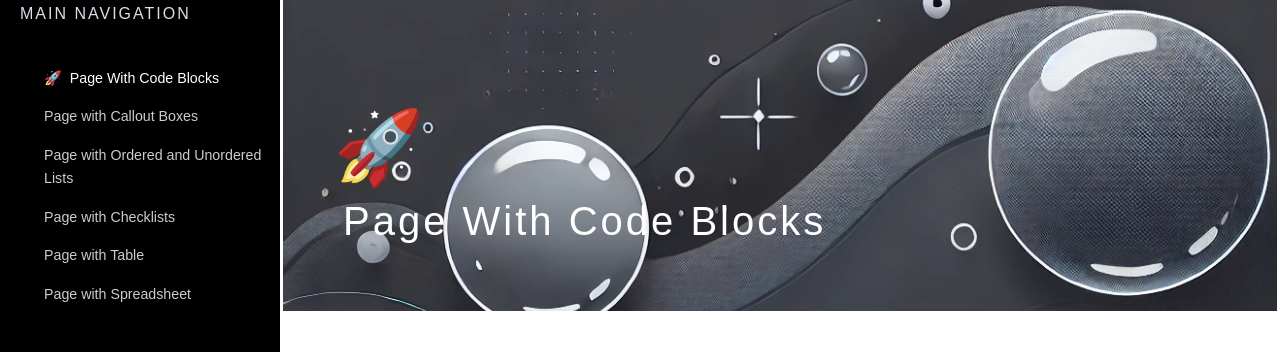
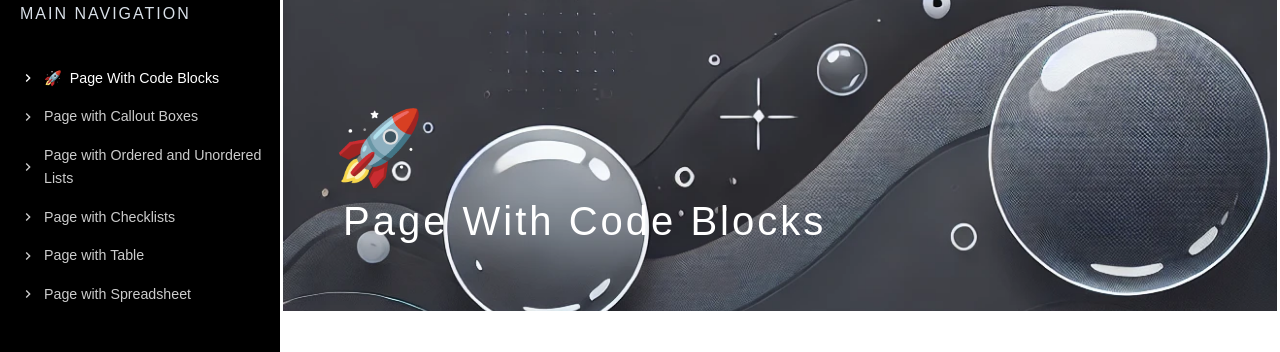
Before and after one commit to krishna-chaitanya-piratla/dev-prep-notes, a React (Create React App) app in the folder frontend/: page / in a window 1280 px wide. Shown: the part 195-547 px from the top of the page. Built offline with nearby package versions, Linux system fonts and the light colour scheme; a web font is replaced by a local one.

Commit message:
Fix the MainNavigation rendering issue and add react memo to it

```diff
--- a/frontend/src/components/MainNavigation/MainNavigation.tsx
+++ b/frontend/src/components/MainNavigation/MainNavigation.tsx
@@ -1,53 +1,126 @@
-import React, { useState } from 'react';
+import React, { useState, useCallback, useEffect, memo, MouseEvent as ReactMouseEvent } from 'react';
 import { observer } from 'mobx-react-lite';
 import dataStore from '../../stores/DataStore';
-import Logo from '../Page/Logo';
-import { MainNavigationWrapper, IconContainer, LinkItem, ExpandIcon, LinkText, NoPagesPlaceholder, MainNavigationHeader, NavigationLogo } from '../../styles/MainNavigation/MainNavigation';
+import { PageWithChildren } from '../../types/Page';
+import {
+  MainNavigationWrapper,
+  IconContainer,
+  LinkItem,
+  ExpandIcon,
+  LinkText,
+  NoPagesPlaceholder,
+  MainNavigationHeader,
+  NavigationLogo,
+  EmojiPickerWrapper
+} from '../../styles/MainNavigation/MainNavigation';
 import KeyboardArrowLeftIcon from '@mui/icons-material/KeyboardArrowLeft';
 import HomeIcon from '@mui/icons-material/Home';
 import KeyboardArrowRightIcon from '@mui/icons-material/KeyboardArrowRight';
 import KeyboardArrowDownIcon from '@mui/icons-material/KeyboardArrowDown';
+import Picker from '@emoji-mart/react';
+import data from '@emoji-mart/data';
 
-const renderPageTree = (pages: any[], depth: number = 0, hoveredItem: string | null, setHoveredItem: React.Dispatch<React.SetStateAction<string | null>>) => {
-  return pages.map((page) => {
+interface NavigationItemProps {
+  page: PageWithChildren;
+  depth: number;
+  showEmojiPicker: (pageId: string, event: ReactMouseEvent) => void;
+}
+
+const NavigationItem: React.FC<NavigationItemProps> = memo(observer(({ page, depth, showEmojiPicker }) => {
   const logo = dataStore.getLogo(page.metadata.id);
+  const isExpanded = dataStore.isExpanded(page.metadata.id);
+  console.log(`Rendering page: ${page.metadata.linkName}, logo: ${logo}, isExpanded: ${isExpanded}`);
 
   return (
-      <React.Fragment key={page.metadata.link}>
+    <>
       <LinkItem
-          onClick={() => dataStore.setPage(page)}
+        onClick={() => {
+          console.log(`Navigating to page: ${page.metadata.linkName}`);
+          dataStore.setPage(page);
+        }}
         isActive={dataStore.currentPage.metadata.link === page.metadata.link}
         depth={depth}
         hasChildren={page.children.length > 0}
-          isHovered={hoveredItem === page.metadata.link}
-          onMouseEnter={() => setHoveredItem(page.metadata.link)}
-          onMouseLeave={() => setHoveredItem(null)}
       >
         <ExpandIcon
-            isHovered={hoveredItem === page.metadata.link}
-            onClick={(e) => { e.stopPropagation(); dataStore.toggleExpand(page.metadata.id); }}
+          onClick={(e) => {
+            e.stopPropagation();
+            console.log(`Toggling expand for page: ${page.metadata.linkName}`);
+            dataStore.toggleExpand(page.metadata.id);
+          }}
         >
-            {dataStore.isExpanded(page.metadata.id) ? <KeyboardArrowDownIcon /> : <KeyboardArrowRightIcon />}
+          {isExpanded ? <KeyboardArrowDownIcon /> : <KeyboardArrowRightIcon />}
         </ExpandIcon>
-          {logo && <NavigationLogo>{logo}</NavigationLogo>} {/* Use NavigationLogo component */}
+        {logo && <NavigationLogo onClick={(e) => showEmojiPicker(page.metadata.id, e)}>{logo}</NavigationLogo>}
         <LinkText>{page.metadata.linkName}</LinkText>
       </LinkItem>
-        {dataStore.isExpanded(page.metadata.id) && (
-          page.children.length > 0 ? (
-            renderPageTree(page.children, depth + 1, hoveredItem, setHoveredItem)
+      {isExpanded && (
+        <>
+          {page.children.length > 0 ? (
+            <RenderPageTree pages={page.children} depth={depth + 1} showEmojiPicker={showEmojiPicker} />
           ) : (
             <NoPagesPlaceholder depth={depth + 1}>
               No pages inside
             </NoPagesPlaceholder>
-          )
           )}
-      </React.Fragment>
+        </>
+      )}
+    </>
+  );
+}));
+
+interface RenderPageTreeProps {
+  pages: PageWithChildren[];
+  depth?: number;
+  showEmojiPicker: (pageId: string, event: ReactMouseEvent) => void;
+}
+
+const RenderPageTree: React.FC<RenderPageTreeProps> = observer(({ pages, depth = 0, showEmojiPicker }) => {
+  return (
+    <>
+      {pages.map((page) => (
+        <NavigationItem key={page.metadata.link} page={page} depth={depth} showEmojiPicker={showEmojiPicker} />
+      ))}
+    </>
   );
 });
-};
 
 const MainNavigation: React.FC = observer(() => {
-  const [hoveredItem, setHoveredItem] = useState<string | null>(null);
+  const [pickerPosition, setPickerPosition] = useState<{ x: number; y: number } | null>(null);
+  const [pickerPageId, setPickerPageId] = useState<string | null>(null);
+
+  const showEmojiPicker = useCallback((pageId: string, event: ReactMouseEvent) => {
+    event.stopPropagation();
+    console.log(`Showing emoji picker for page: ${pageId}`);
+    setPickerPageId(pageId);
+    setPickerPosition({ x: event.clientX, y: event.clientY });
+  }, []);
+
+  const handleEmojiSelect = useCallback((emoji: any) => {
+    if (pickerPageId) {
+      console.log(`Selected emoji: ${emoji.native} for page: ${pickerPageId}`);
+      dataStore.setLogoForPage(pickerPageId, emoji.native);
+      setPickerPageId(null);
+      setPickerPosition(null);
+    } else {
+      console.log('Picker page ID is null.');
+    }
+  }, [pickerPageId]);
+
+  const handleClickOutside = useCallback((event: MouseEvent) => {
+    if (pickerPosition) {
+      console.log('Click outside emoji picker, closing picker.');
+      setPickerPageId(null);
+      setPickerPosition(null);
+    }
+  }, [pickerPosition]);
+
+  useEffect(() => {
+    document.addEventListener('mousedown', handleClickOutside);
+    return () => {
+      document.removeEventListener('mousedown', handleClickOutside);
+    };
+  }, [handleClickOutside]);
 
   return (
     <MainNavigationWrapper>
@@ -57,7 +130,14 @@ const MainNavigation: React.FC = observer(() => {
         <KeyboardArrowRightIcon />
       </IconContainer>
       <MainNavigationHeader>Main Navigation</MainNavigationHeader>
-      <div>{renderPageTree(dataStore.pageTree, 0, hoveredItem, setHoveredItem)}</div>
+      <div>
+        <RenderPageTree pages={dataStore.pageTree} showEmojiPicker={showEmojiPicker} />
+      </div>
+      {pickerPosition && (
+        <EmojiPickerWrapper style={{ top: pickerPosition.y, left: pickerPosition.x }}>
+          <Picker data={data} onEmojiSelect={handleEmojiSelect} />
+        </EmojiPickerWrapper>
+      )}
     </MainNavigationWrapper>
   );
 });
--- a/frontend/src/stores/DataStore.ts
+++ b/frontend/src/stores/DataStore.ts
@@ -42,21 +42,32 @@ class DataStore {
     }
   };
 
-  getLogo = (pageId: string): string | undefined => {
-    const page = this.pages.find(page => page.metadata.id === pageId);
-    return page?.title.logo;
+  setLogoForPage = (pageId: string, logo: string) => {
+    console.log(`Setting logo for page: ${pageId}, logo: ${logo}`);
+    const page = this.pages.find(p => p.metadata.id === pageId);
+    if (page && page.title) {
+      console.log(`Found page: ${page.metadata.linkName}`);
+      page.title.logo = logo;
+      this.updatePage(page); // Ensure the update is processed
+    } else {
+      console.log(`Page not found for ID: ${pageId}`);
+    }
   };
 
   toggleExpand = (pageId: string) => {
     if (this.expandedPages.has(pageId)) {
       this.expandedPages.delete(pageId);
+      console.log(`Collapsed page: ${pageId}, expandedPages: `, Array.from(this.expandedPages));
     } else {
       this.expandedPages.add(pageId);
+      console.log(`Expanded page: ${pageId}, expandedPages: `, Array.from(this.expandedPages));
     }
   };
 
   isExpanded = (pageId: string): boolean => {
-    return this.expandedPages.has(pageId);
+    const expanded = this.expandedPages.has(pageId);
+    console.log(`Checking if page is expanded: ${pageId}, expanded: ${expanded}`);
+    return expanded;
   };
 
   buildPageTree() {
@@ -90,13 +101,21 @@ class DataStore {
     });
   }
 
-  updatePage(updatedPage: Page) {
-    const index = this.pages.findIndex(page => page.metadata.id === updatedPage.metadata.id);
-    if (index !== -1) {
-      this.pages[index] = updatedPage;
-      this.pageTree = this.buildPageTree(); // Rebuild the page tree to reflect changes
+
+  updatePage = (updatedPage: Page) => {
+    console.log(`Updating page: ${updatedPage.metadata.linkName}`);
+    this.pages = this.pages.map(page => page.metadata.id === updatedPage.metadata.id ? updatedPage : page);
+    if (this.currentPage.metadata.id === updatedPage.metadata.id) {
+      this.currentPage = updatedPage;
     }
-  }
+    this.processCurrentPage();
+  };
+
+  getLogo = (pageId: string) => {
+    const page = this.pages.find(p => p.metadata.id === pageId);
+    console.log(`Getting logo for page: ${pageId}, logo: ${page?.title.logo}`);
+    return page?.title.logo;
+  };
 }
 
 const dataStore = new DataStore();
--- a/frontend/src/styles/MainNavigation/MainNavigation.tsx
+++ b/frontend/src/styles/MainNavigation/MainNavigation.tsx
@@ -43,7 +43,6 @@ interface LinkItemProps {
   isActive: boolean;
   depth: number;
   hasChildren: boolean;
-  isHovered: boolean;
 }
 
 export const LinkItem = styled.div<LinkItemProps>`
@@ -69,13 +68,12 @@ interface ExpandIconProps {
   isHovered: boolean;
 }
 
-export const ExpandIcon = styled.div<ExpandIconProps>`
+export const ExpandIcon = styled.div`
   cursor: pointer;
   display: inline-flex;
   align-items: center;
   justify-content: center;
   margin-right: 0.5rem;
-  color: ${({ isHovered }) => (isHovered ? 'var(--nav-context-link-color)' : 'var(--nav-background-color)')};
   transition: color 0.3s ease;
 
   & > svg {
@@ -85,11 +83,6 @@ export const ExpandIcon = styled.div<ExpandIconProps>`
 
 export const LinkText = styled.span`
   flex-grow: 1; /* Ensure link text takes up remaining space */
-`;
-
-export const NavigationLogo = styled.div`
-  font-size: var(--navigation-text-size); /* Ensure logo matches the text size */
-  margin-right: 0.5rem; /* Space between the logo and text */
 `;
 
 export const NoPagesPlaceholder = styled.div<{depth: number}>`
@@ -103,3 +96,17 @@ export const NoPagesPlaceholder = styled.div<{depth: number}>`
   align-items: center;
   position: relative;
 `;
+
+export const NavigationLogo = styled.div`
+  font-size: var(--navigation-text-size); /* Ensure logo matches the text size */
+  margin-right: 0.5rem;
+  cursor: pointer;
+`;
+
+export const EmojiPickerWrapper = styled.div`
+  position: absolute;
+  z-index: 1000;
+  background: white;
+  box-shadow: 0 4px 8px rgba(0, 0, 0, 0.1);
+  border-radius: 8px;
+`;
```
Lines whose indentation alone changed are shown as unchanged.
